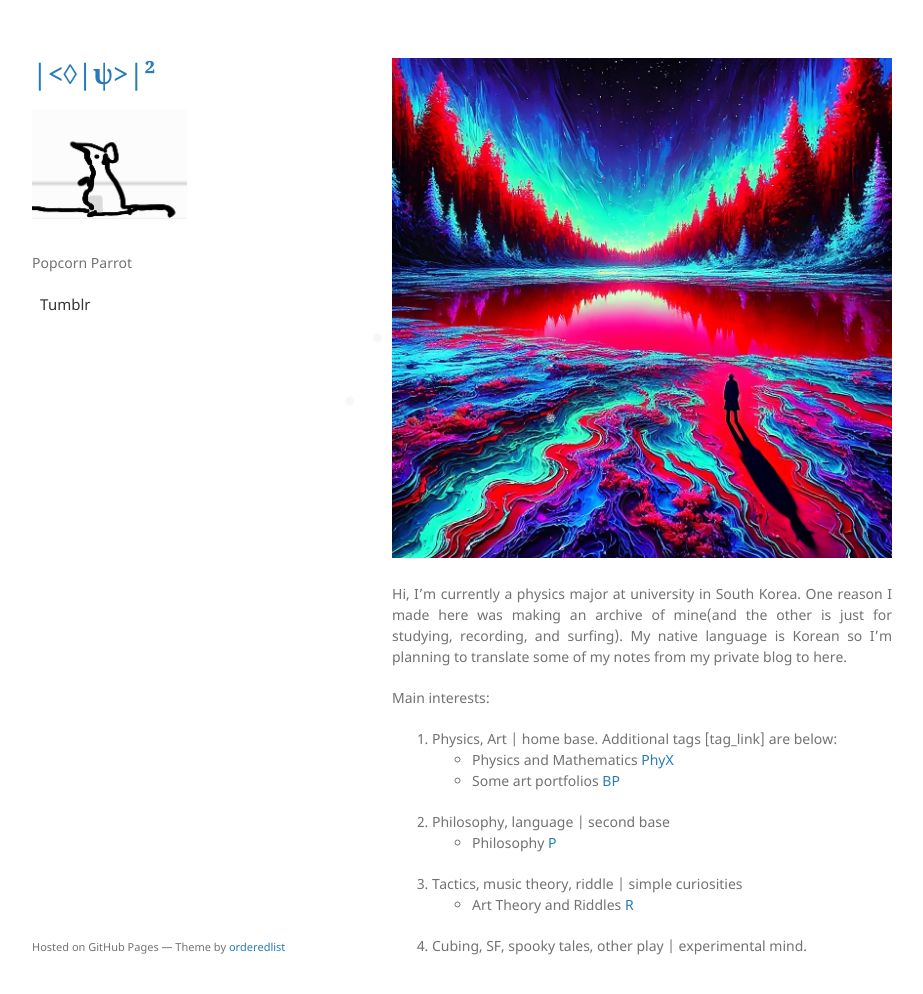
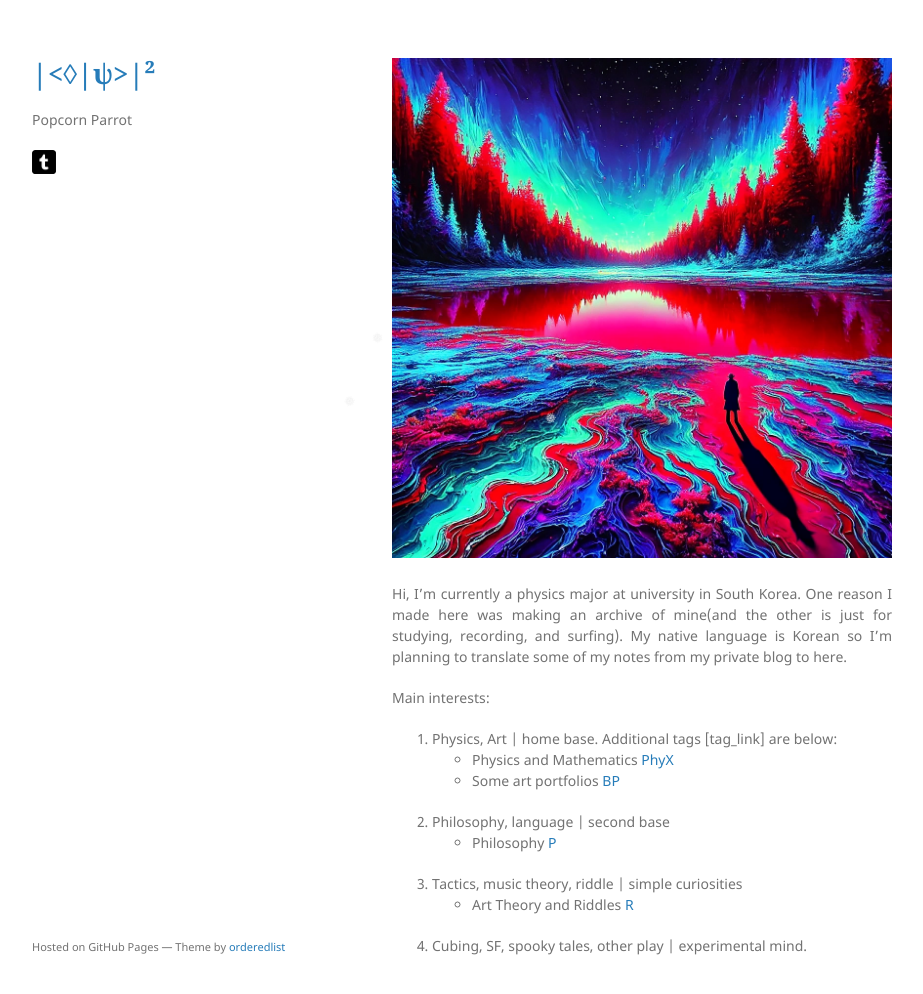
Before and after one commit to ki11dee/ki11dee.github.io-ki11dee, a Jekyll site: the page built from index.md, in a window 1280 px wide and 1026 px high. Shown: the top 994 px of the window, without its empty margins (178-1101 px from the left). Built offline with Jekyll 4.4.1, drawn with Linux system fonts in a browser that asks for light colours.

Commit message:
Edit costum settings

```diff
--- a/_config.yml
+++ b/_config.yml
@@ -19,7 +19,7 @@
 # in the templates via {{ site.myvariable }}.
 
 title: '|&lt;◊|ψ&gt;|²'
-logo : /assets/img/24eds.png
+logo :
 description: >- # this means to ignore newlines until "baseurl:"
   Popcorn Parrot
 
@@ -31,7 +31,7 @@ github_username:  ki11dee
 social_links:
   - name: Tumblr
     url: https://kil1dee.tumblr.com/
-    icon: fa-tumblr
+    icon: /assets/img/tumblr.png
 
 # Build settings
 theme: jekyll-theme-minimal
--- a/_layouts/default.html
+++ b/_layouts/default.html
@@ -46,18 +46,13 @@
         {% endif %}
 
         <p>{{ site.description | default: site.github.project_tagline }}</p>
-        <nav class="social-links">
-          <ul>
-            {% for link in site.social_links %}
-              <li>
-                <a href="{{ link.url }}" target="_blank" rel="noopener noreferrer">
-                  <i class="fa {{ link.icon }}"></i>
-                  <span>{{ link.name }}</span>
-                </a>
-              </li>
-            {% endfor %}
-          </ul>
-        </nav>
+        <div class="social-links">
+          {% for link in site.social_links %}
+            <a href="{{ link.url }}" target="_blank" rel="noopener noreferrer">
+              <img src="{{ link.icon }}" alt="{{ link.name }}" style="width: 24px; height: 24px;">
+            </a>
+          {% endfor %}
+        </div>
         {% if site.show_downloads %}
         <ul class="downloads">
           <li><a href="{{ site.github.zip_url }}">Download <strong>ZIP File</strong></a></li>
```
Also changed, not shown: assets/img/24eds.png (deleted), assets/img/santahat.png (deleted), assets/img/tumblr.png (added).
